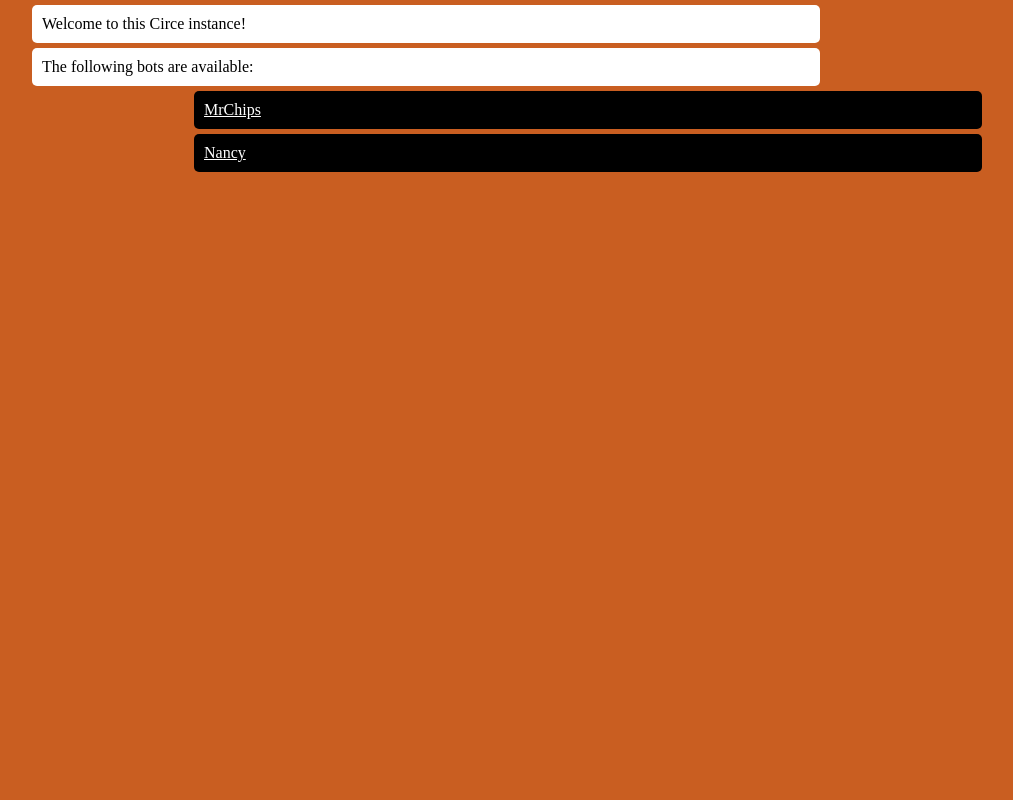
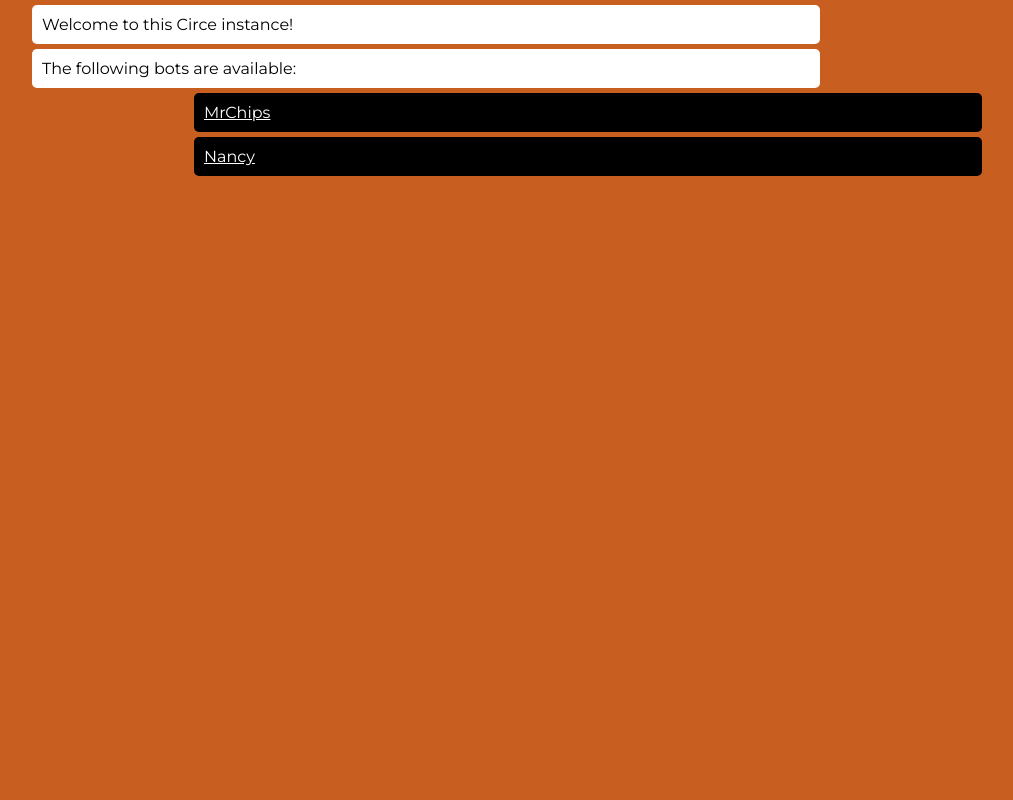
Before and after one commit to PMKielstra/Circe, a Flask app: page / in a window 1280 px wide. Shown: the whole page, without its empty margins (133-1146 px from the left). Run offline with Flask 2, Linux system fonts and the light colour scheme.

Commit message:
Fonts and selection colors

```diff
--- a/static/css/bot.css
+++ b/static/css/bot.css
@@ -1,5 +1,11 @@
 * {
     margin: 0;
+    font-family: 'Montserrat', sans-serif;
+}
+
+::selection {
+    background-color: #C95E21;
+    color: white;
 }
 
 body {
--- a/templates/bot.html
+++ b/templates/bot.html
@@ -2,6 +2,9 @@
 <html>
 <head>
     <title>{{name}}{% if embed %} (embedded){% endif %}</title>
+    <link rel="preconnect" href="https://fonts.googleapis.com">
+    <link rel="preconnect" href="https://fonts.gstatic.com" crossorigin>
+    <link href="https://fonts.googleapis.com/css2?family=Montserrat&display=swap" rel="stylesheet">
     <link rel="stylesheet" href="/css/bot.css">
     {% if not embed %}
         <link rel="stylesheet" href="/css/bot_standalone.css">
--- a/templates/index.html
+++ b/templates/index.html
@@ -2,6 +2,9 @@
 <html>
 <head>
     <title>Circe</title>
+    <link rel="preconnect" href="https://fonts.googleapis.com">
+    <link rel="preconnect" href="https://fonts.gstatic.com" crossorigin>
+    <link href="https://fonts.googleapis.com/css2?family=Montserrat&display=swap" rel="stylesheet">
     <link rel="stylesheet" href="/css/bot.css">
     <link rel="stylesheet" href="/css/bot_standalone.css">
     <link rel="shortcut icon" href="/favicon.ico">
```
